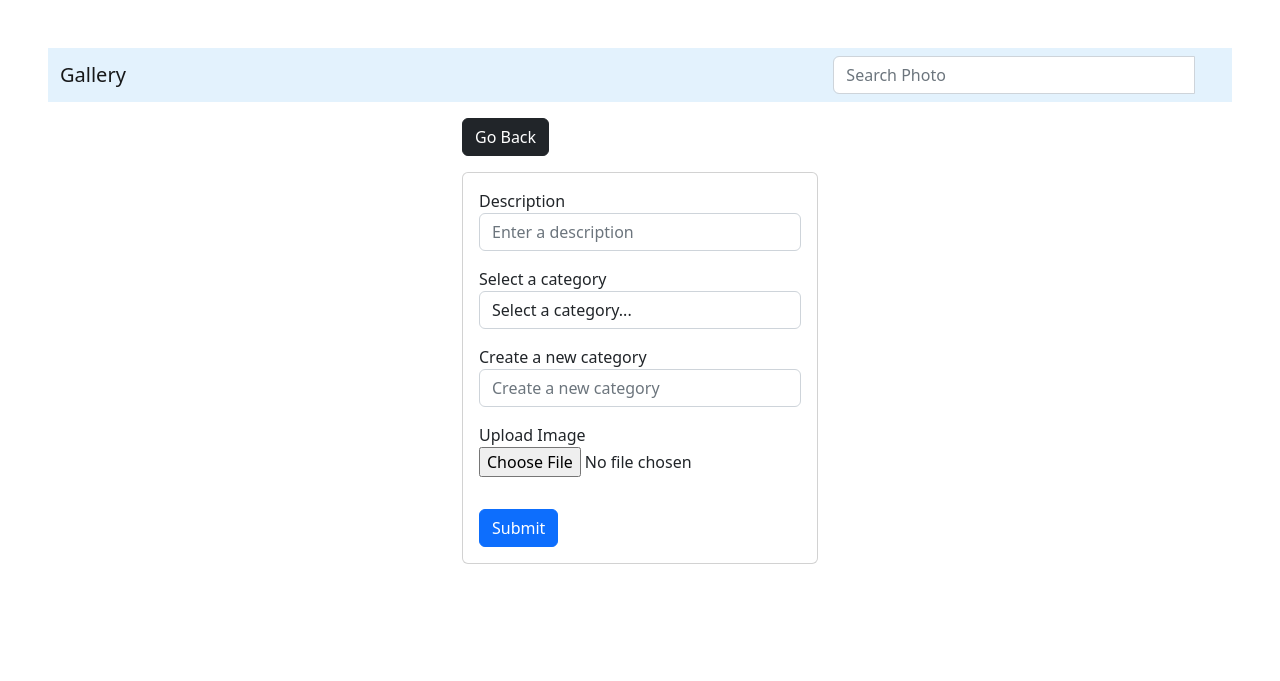
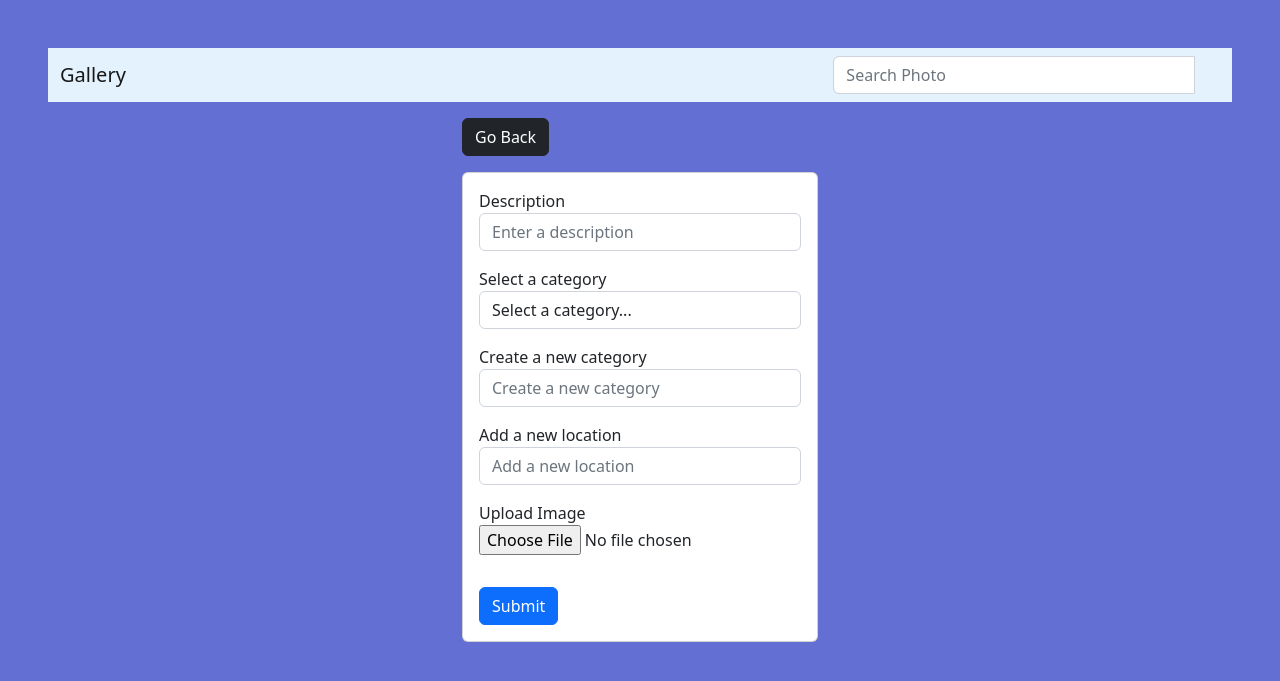
Before and after one commit to Cencious/The-Gallery, a Django app: page /add/ in a window 1280 px wide. Shown: the top 681 px of the page. Run offline with Django 4.2, Linux system fonts and the light colour scheme; data that the repository does not hold is empty; some libraries are stand-ins or nearby versions.

Commit message:
add background colour

```diff
--- a/photos/templates/photos/add.html
+++ b/photos/templates/photos/add.html
@@ -10,6 +10,11 @@
      <!-- CSS only -->
 <link href="https://cdn.jsdelivr.net/npm/bootstrap@5.2.0-beta1/dist/css/bootstrap.min.css" rel="stylesheet" integrity="sha384-0evHe/X+R7YkIZDRvuzKMRqM+OrBnVFBL6DOitfPri4tjfHxaWutUpFmBp4vmVor" crossorigin="anonymous">
 
+<style>
+    body{
+        background-color: #646fd4;
+    }
+</style>
 </head>
 <body class="m-5">
     <div class="container">
@@ -41,6 +46,11 @@
                             <input name="category_new" placeholder="Create a new category" class="form-control">
                           </div>
 
+                          <div class="form-group m-3">
+                            <label>Add a new location</label>
+                            <input name="category_new" placeholder="Add a new location" class="form-control">
+                          </div>
+
 
                         <div class="form-group m-3">
                           <label>Upload Image</label>
```
